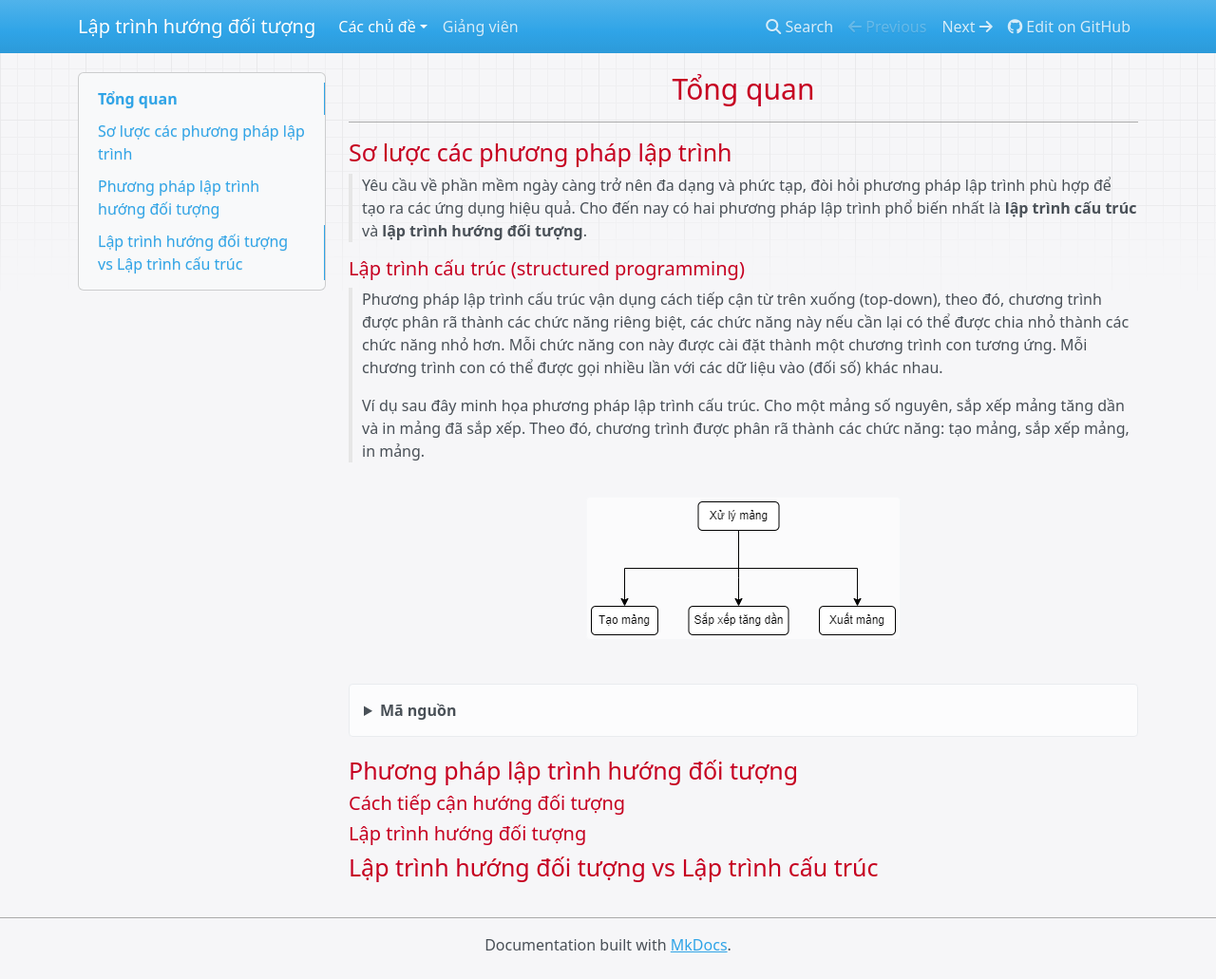
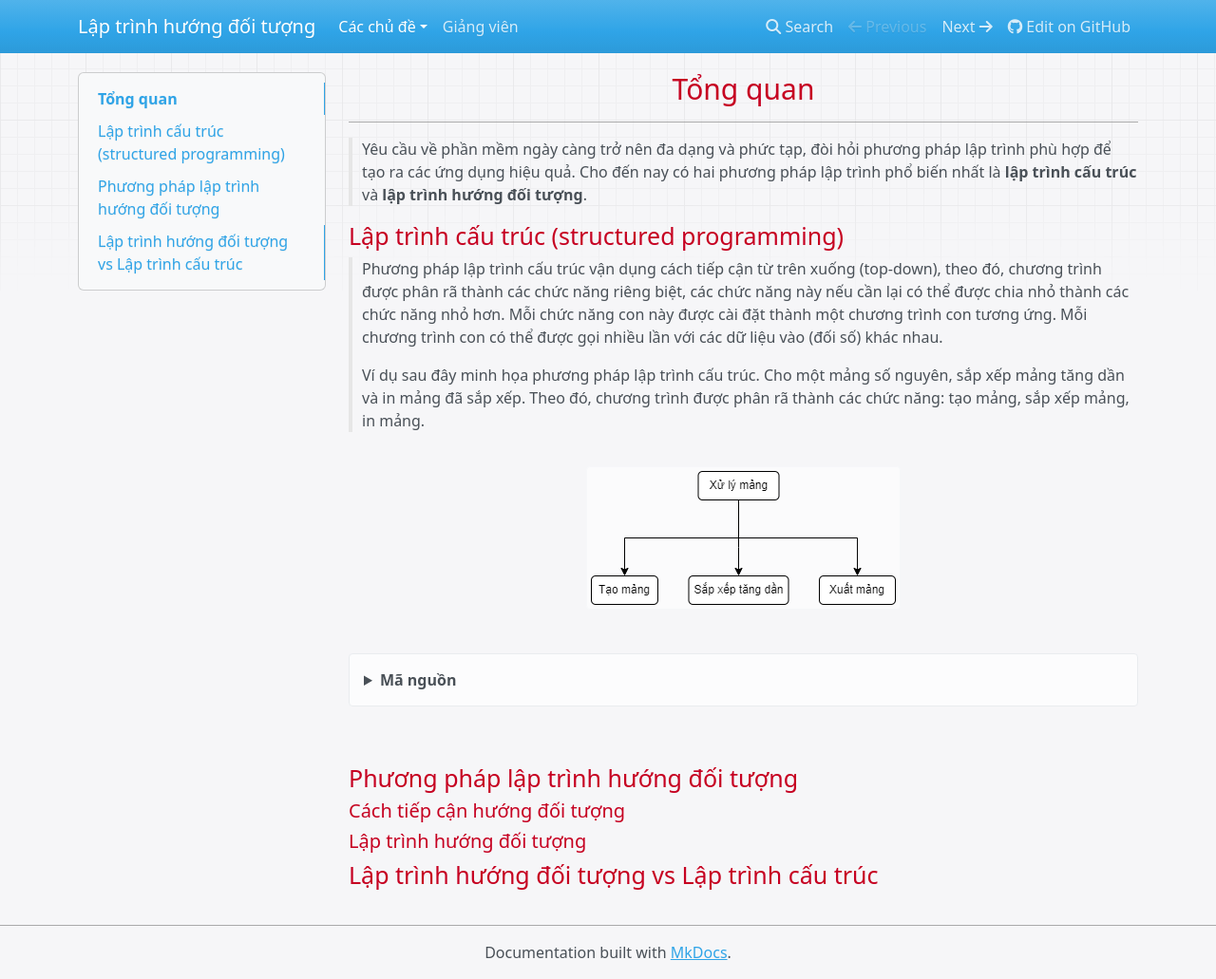
Before and after one commit to nd-hung/python-programming, an MkDocs documentation site: the page built from docs/topics/overview/README.md, in a window 1280 px wide and 1031 px high. Shown: the whole window at 95% size. Built offline with MkDocs 1.6.1, drawn with Linux system fonts in a browser that asks for light colours; nearby versions of some CDN libraries; old or Windows-style settings are respelled for this version of MkDocs.

Commit message:
minor fix

```diff
--- a/docs/topics/overview/README.md
+++ b/docs/topics/overview/README.md
@@ -2,11 +2,10 @@
 
 ---
 
-## Sơ lược các phương pháp lập trình
 
 > Yêu cầu về phần mềm ngày càng trở nên đa dạng và phức tạp, đòi hỏi phương pháp lập trình phù hợp để tạo ra các ứng dụng hiệu quả. Cho đến nay có hai phương pháp lập trình phổ biến nhất là **lập trình cấu trúc** và **lập trình hướng đối tượng**.
 
-### Lập trình cấu trúc (structured programming)
+## Lập trình cấu trúc (structured programming)
 
 > Phương pháp lập trình cấu trúc vận dụng cách tiếp cận từ trên xuống (top-down), theo đó, chương trình được phân rã thành các chức năng riêng biệt, các chức năng này nếu cần lại có thể được chia nhỏ thành các chức năng nhỏ hơn. Mỗi chức năng con này được cài đặt thành một chương trình con tương ứng. Mỗi chương trình con có thể được gọi nhiều lần với các dữ liệu vào (đối số) khác nhau.
 
@@ -19,7 +18,7 @@
 <p>
 <script src="https://emgithub.com/embed-v2.js?target=https%3A%2F%2Fgithub.com%2Fnd-hung%2Foop%2Fblob%2Fmain%2Fdocs%2Ftopics%2Foverview%2Fcode%2Fstructured-programming%2FProgram.cs&style=default&type=code&showBorder=on&showLineNumbers=on&showFullPath=on"></script>
 </p>
-</details>
+</details><br>
 
 ## Phương pháp lập trình hướng đối tượng
 
```
